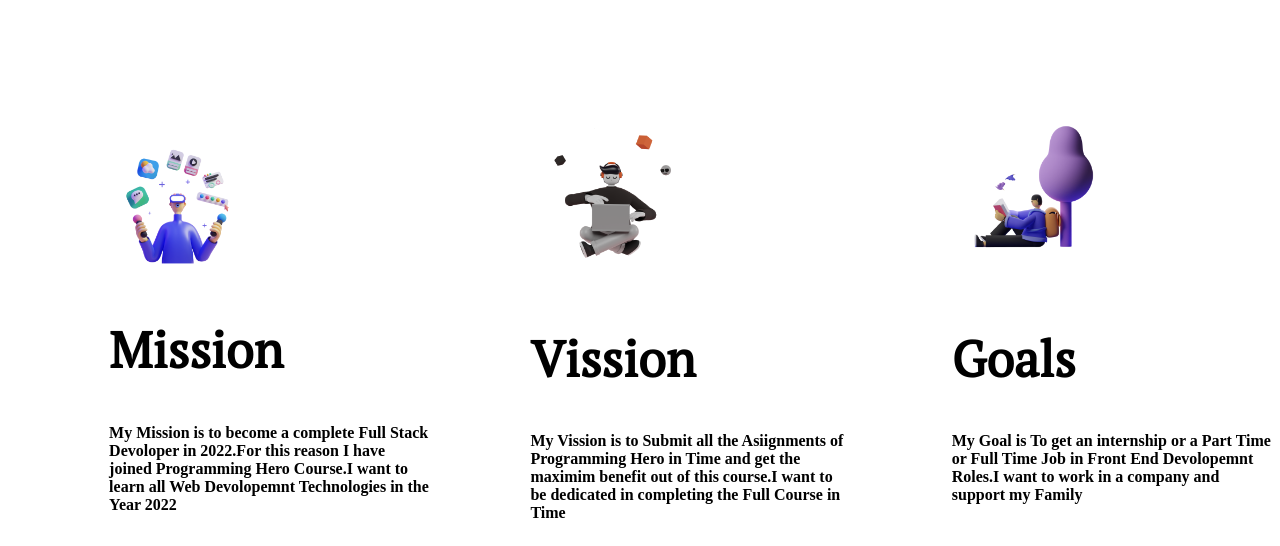
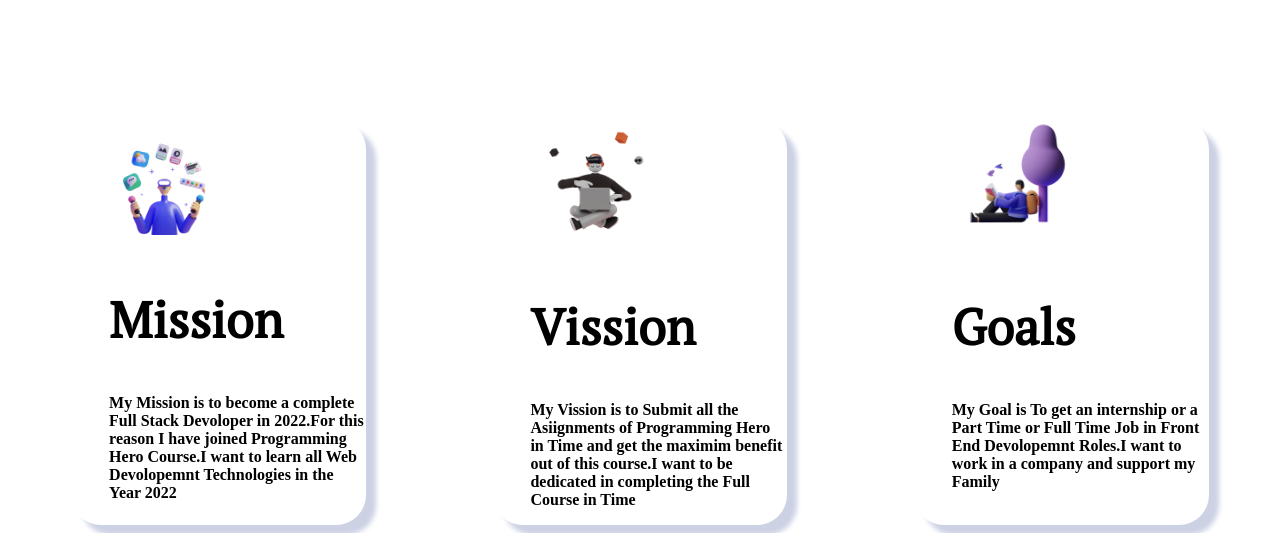
Before and after one commit to RAHUL573769/AssignmnetWebsite1, a plain HTML site: page index.html in a window 1280 px wide. Shown: the part 682-1228 px from the top of the page. Drawn offline with Linux system fonts and the light colour scheme.

Commit message:
fjjist commit

```diff
--- a/index.html
+++ b/index.html
@@ -32,17 +32,17 @@
 
     <h2 class="mission-header">My Mission <span class="partcolor">2022</h2>
       <div class="flexible-container">
-        <div class="mission-part one-third-width">
+        <div class="mission-item one-third-width">
           <img src="images/illustrators/illustrator-1.png" alt="Img Not Found">
           <h1>Mission</h1>
           <p>My Mission is to become a complete Full Stack Devoloper in 2022.For this reason I have joined Programming Hero Course.I want to learn all Web Devolopemnt Technologies in the Year 2022 </p>
         </div>
-        <div class="vission-part one-third-width">
+        <div class="mission-item one-third-width">
           <img src="images/illustrators/illustrator-2.png" alt="Img Not Found">
           <h1>Vission</h1>
           <p>My Vission is to Submit all the Asiignments of Programming Hero in Time and get the maximim benefit out of this course.I want to be dedicated in completing the Full Course in Time</p>
         </div>
-        <div class="Goals-part one-third-width">
+        <div class="mission-item one-third-width">
 
           <img src="images/illustrators/illustrator-3.png" alt="Img Not Found">
           <h1>Goals</h1>
--- a/styless.css
+++ b/styless.css
@@ -25,7 +25,7 @@ h1 {
 }
 .one-third-width{
   width: 30%;
-    padding-left: 8%;
+    padding-left: 3%;
 }
 
 .half-width img {
@@ -51,3 +51,9 @@ h1 {
 img {
   width: 50%;
 }
+.mission-item{
+  margin-left: 5%;
+  margin-right: 5%;
+  box-shadow: 10px 10px 5px #CCD1E4;
+  border-radius: 30px;
+}
```
